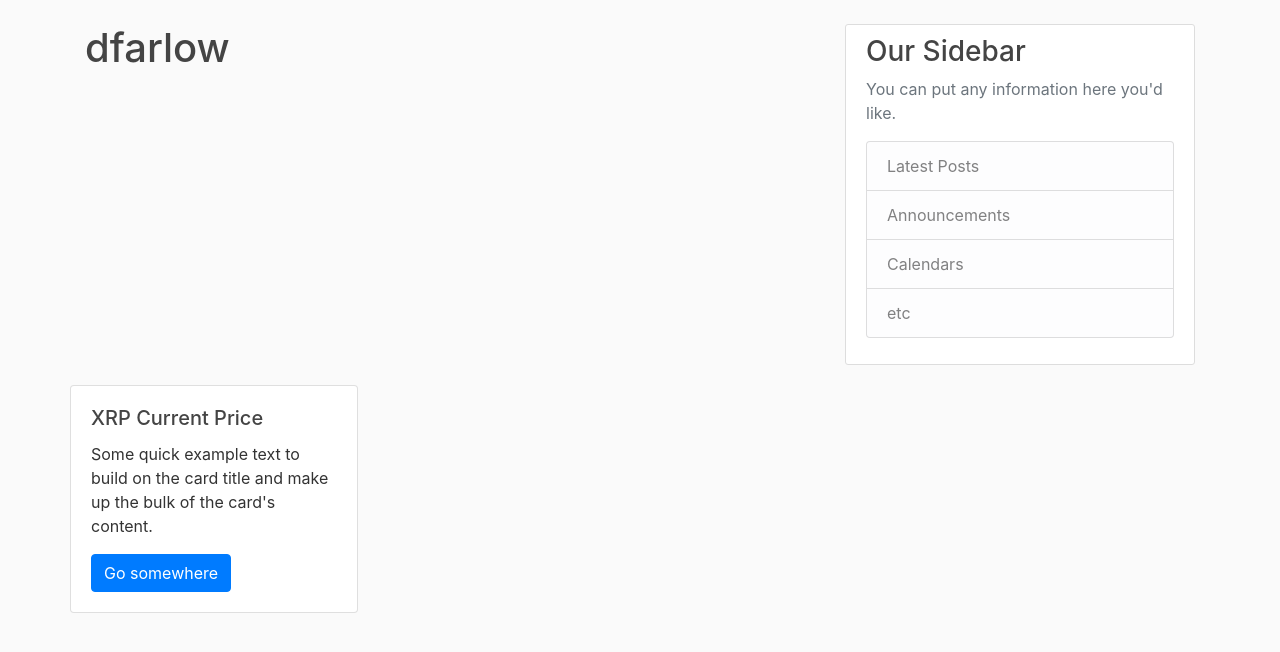
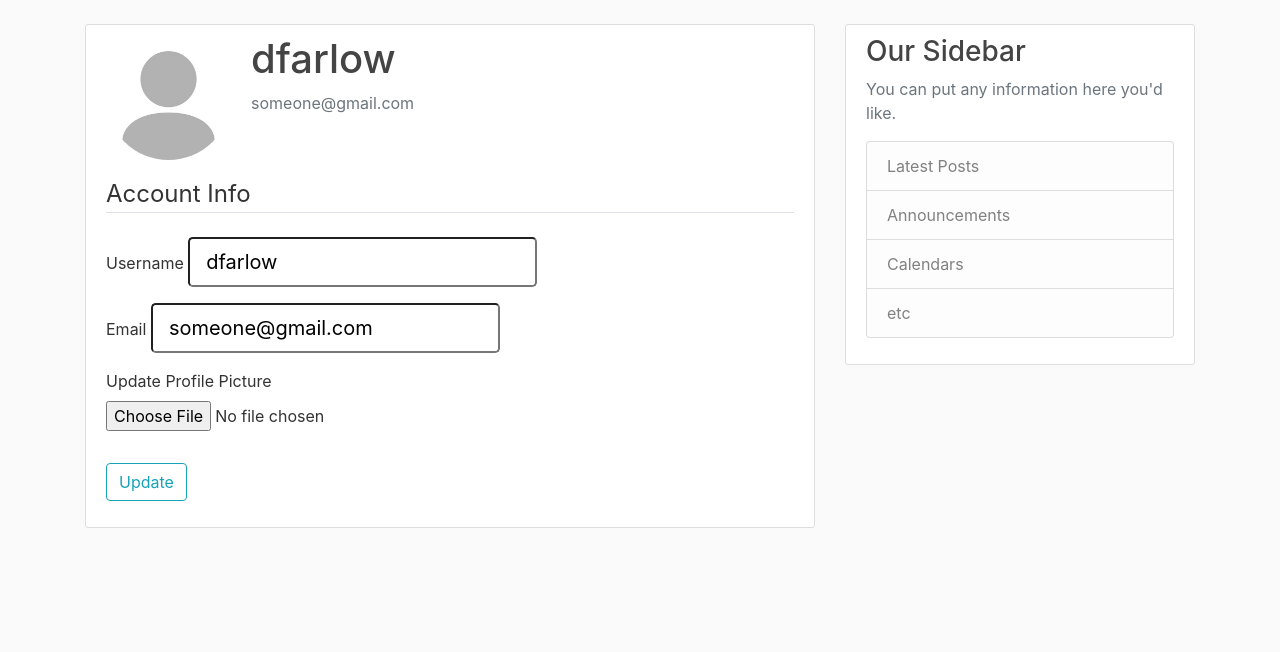
Before and after one commit to dfarlow43/xrp_tracker, a Flask app: page /account in a window 1280 px wide. Shown: the part 56-708 px from the top of the page. Run offline with Flask 2, Linux system fonts and the light colour scheme; a user stored in the database is signed in; some libraries are stand-ins or nearby versions.

Commit message:
add profile pic feature on account page

```diff
--- a/flaskpage/forms.py
+++ b/flaskpage/forms.py
@@ -1,4 +1,6 @@
 from flask_wtf import FlaskForm
+from flask_wtf.file import FileField,FileAllowed
+from flask_login import current_user
 from wtforms import StringField, PasswordField, SubmitField,BooleanField
 from wtforms.validators import DataRequired, Email,Length, EqualTo, ValidationError
 from flaskpage.models import User
@@ -30,3 +32,22 @@ class LoginForm(FlaskForm):
     password = PasswordField('Password', validators=[DataRequired()])
     remember = BooleanField('Remember Me')
     submit = SubmitField('Login')
+
+class UpdateAccountForm(FlaskForm):
+    username = StringField('Username',
+                            validators=[DataRequired(),Length(min=2, max=20)])
+    email = StringField('Email', validators=[DataRequired(), Email()])
+    picture = FileField('Update Profile Picture', validators=[FileAllowed(['jpg','png'])])
+    submit = SubmitField('Update')
+
+    def validate_username(self, username):
+        if username.data != current_user.username:
+            user = User.query.filter_by(username=username.data).first()
+            if user:
+                raise ValidationError('Username already exists. Please pick another username and try again.')
+
+    def validate_email(self, email):
+        if email.data != current_user.email:
+            user = User.query.filter_by(email=email.data).first()
+            if user:
+                raise ValidationError('Email already exists')
--- a/flaskpage/routes.py
+++ b/flaskpage/routes.py
@@ -1,17 +1,23 @@
+import os
+from PIL import Image
+from operator import methodcaller
 from flask import render_template, url_for,flash,redirect,request
 from flaskpage import app, db, bcrypt
-from flaskpage.forms import RegistationForm, LoginForm
+from flaskpage.forms import RegistationForm, LoginForm, UpdateAccountForm
 from flaskpage.models import User, Post
 from flask_login import login_user, current_user, logout_user, login_required
-
+from flaskpage.xrp import get_xrp_price
+import secrets
 
 @app.route("/")
 @app.route("/home")
 def home():
-    return render_template('home.html')
+    xrp_price = get_xrp_price()
+    return render_template('home.html', xrp_price=xrp_price)
 
 @app.route("/about")
 def about():
+
      return render_template('about.html')
 
 @app.route("/register", methods = ['GET','POST'])
@@ -48,13 +54,44 @@ def login():
 
     return render_template('login.html', title='Login', form=form)
 
+def save_picture(form_picture):
+    random_hex = secrets.token_hex(8)
+    _,f_ext = os.path.splitext(form_picture.filename)
+    picture_fn = str(random_hex) + f_ext
+    picture_path = os.path.join(app.root_path, 'static/profile_pics',picture_fn)
+
+    output_size = (125,125)
+    i = Image.open(form_picture)
+    i.thumbnail(output_size)
+    i.save(picture_path)
+
+    return picture_fn
+
+
 @app.route("/logout")
 def logout():
     logout_user()
     return redirect(url_for('home'))
 
-@app.route("/account")
+@app.route("/account", methods = ['GET','POST'])
 @login_required
 def account():
+    image_file = url_for('static', filename='profile_pics/'+ current_user.image_file)
+    form = UpdateAccountForm()
+    if form.validate_on_submit():
+        if form.picture.data:
+            picture_file = save_picture(form.picture.data)
+            current_user.image_file = picture_file
+        current_user.username = form.username.data
+        current_user.email = form.email.data
+        db.session.commit()
 
-    return render_template('account.html', title='Account')
+        flash(f'Update Successful','success')
+        return redirect(url_for('account'))
+    elif request.method == 'GET':
+        form.username.data = current_user.username
+        form.email.data = current_user.email
+    else:
+        flash("Update unsuccessful, try again later...",'danger')
+
+    return render_template('account.html', title='Account', image_file = image_file, form=form)
--- a/flaskpage/static/main.css
+++ b/flaskpage/static/main.css
@@ -78,3 +78,11 @@ body {
   .account-heading {
     font-size: 2.5rem;
   }
+  .card-space{
+    margin-left: 20px;
+    font-size: large;
+    font-weight: bold;
+
+
+
+  }
--- a/flaskpage/templates/account.html
+++ b/flaskpage/templates/account.html
@@ -1,6 +1,66 @@
 {% extends "layout.html" %}
 
 {% block content %}
-<h1> {{ current_user.username }}</h1>
+<div class="content-section">
+    <div class="media">
+      <img class="rounded-circle account-img" src="{{ image_file }}">
+      <div class="media-body">
+        <h2 class="account-heading">{{ current_user.username }}</h2>
+        <p class="text-secondary">{{ current_user.email }}</p>
+      </div>
+    </div>
+        <form method="POST" action="" enctype="multipart/form-data">
+                {{ form.hidden_tag() }}
+                <fieldset class="form-group">
+                    <legend class= "border-bottom mb-4"> Account Info</legend>
+                    <div class="form-group">
+                        {{ form.username.label(class="form-control-label") }}
+                        {% if form.username.errors %}
+                          {{ form.username(class="form-control form-control-lg is-invalid") }}
+                          <div class="invalid-feedback">
+                              {% for error in form.username.errors %}
+                                <span> {{ error }} </span>
+                              {% endfor %}
+                          </div>
+                          {% else %}
+
+                          {{ form.username(class="form-control-label form-control-lg") }}
+                        {% endif %}
+
+
+                    </div>
+                    <div class="form-group">
+                        {{ form.email.label(class="form-control-label") }}
+                        {% if form.email.errors %}
+                          {{ form.email(class="form-control form-control-lg is-invalid") }}
+                          <div class="invalid-feedback">
+                              {% for error in form.email.errors %}
+                                <span> {{ error }} </span>
+                              {% endfor %}
+                          </div>
+                          {% else %}
+
+                          {{ form.email(class="form-control-label form-control-lg") }}
+                        {% endif %}
+                    </div>
+                    <div class="form-group">
+                        {{ form.picture.label() }}
+                        {{ form.picture(class="form-control-file") }}
+                        {% if form.picture.errors %}
+                            {% for error in form.picture.errors %}
+                                <span class="text-danger">{{error }}</span> </div><br>
+                            {% endfor %}
+                        {% endif %}
+                    </div>
+
+
+                </fieldset>
+
+                <div class="form-group">
+                    {{ form.submit(class="btn btn-outline-info") }}
+                </div>
+        </form>
+
+  </div>
 
 {% endblock %}
--- a/flaskpage/templates/layout.html
+++ b/flaskpage/templates/layout.html
@@ -64,14 +64,7 @@
               </p>
             </div>
           </div>
-          <div class="card" style="width: 18rem;">
-
-            <div class="card-body">
-              <h5 class="card-title">XRP Current Price</h5>
-              <p class="card-text">Some quick example text to build on the card title and make up the bulk of the card's content.</p>
-              <a href="/" class="btn btn-primary">Go somewhere</a>
-            </div>
-          </div>
+            {% block xrp_price%}{% endblock %}
         </div>
       </main>
 
```
Also changed, not shown: flaskpage/templates/home.html (+14 -0 lines), flaskpage/xrp.py (added, +9 -0 lines), flaskpage/site.db, flaskpage/static/profile_pics/default.jpg (added), 3 other files.
